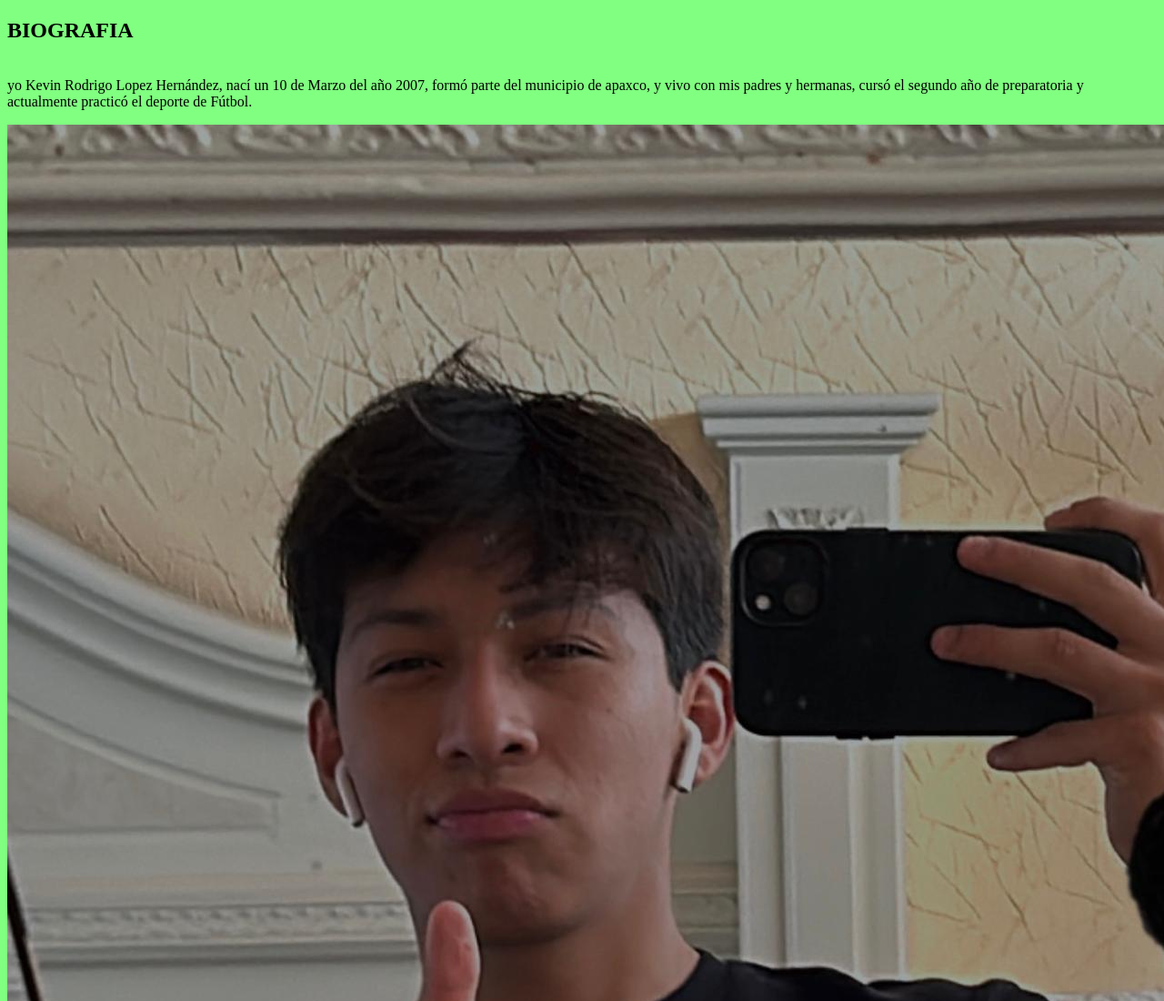
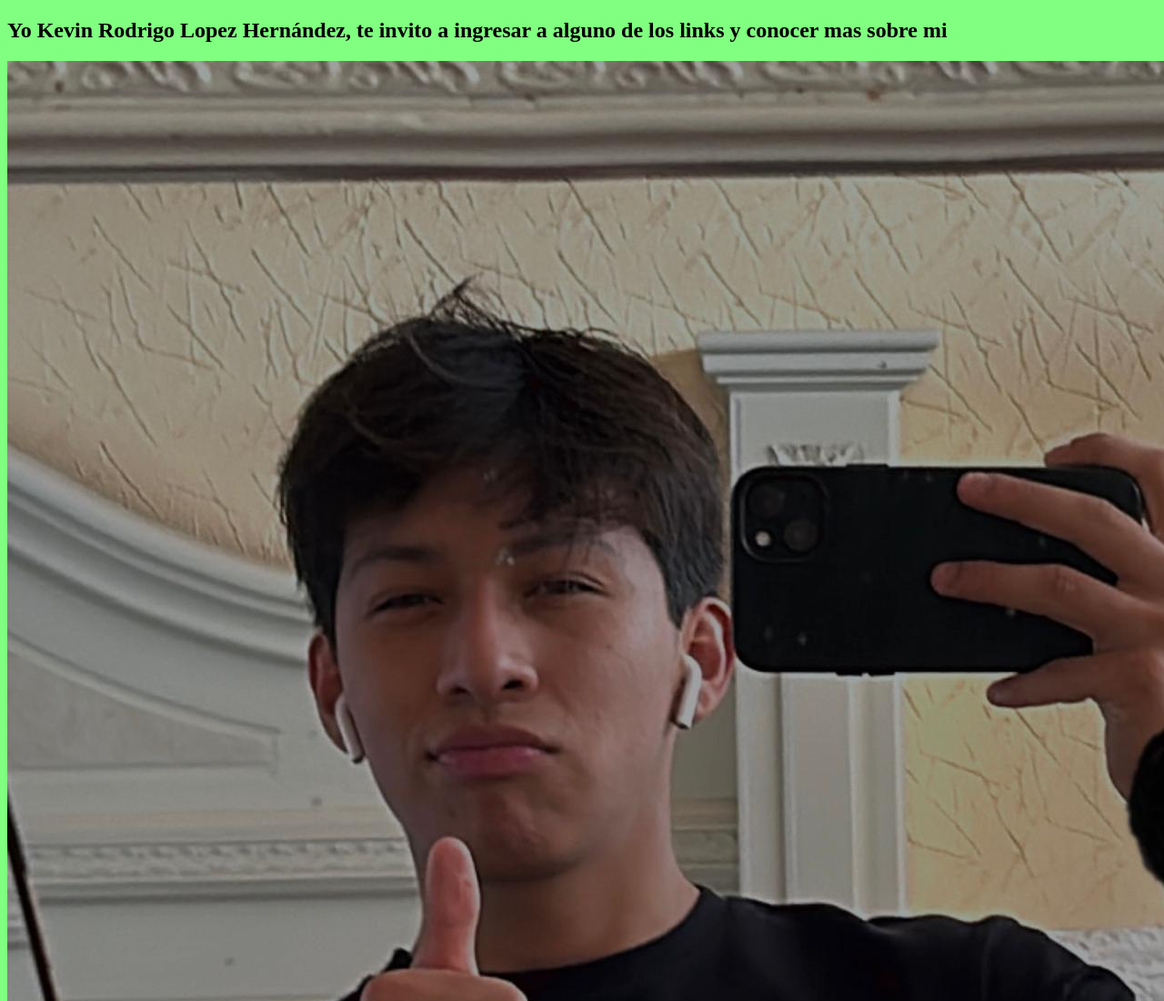
Before and after one commit to kevinRodriigo/kevin_proyecto, a plain HTML site: page index.html in a window 1280 px wide. Shown: the top 1100 px of the page at 91% size. Drawn offline with Linux system fonts and the light colour scheme.

Commit message:
Add files via upload

```diff
--- a/index.html
+++ b/index.html
@@ -11,9 +11,7 @@ body {
 </head>
 
 <body>
-<h2>BIOGRAFIA</h2>
-<p><br />
-  yo Kevin Rodrigo Lopez Hernández, nací un 10 de Marzo del  año 2007, formó parte del municipio de apaxco, y vivo con mis padres y  hermanas, cursó el segundo año de preparatoria y actualmente practicó el  deporte&nbsp;de&nbsp;Fútbol.</p>
+<h2>Yo Kevin Rodrigo Lopez Hernández, te invito a ingresar a alguno de los links y conocer mas sobre mi</h2>
 <p><img src="images/yo.jpg" width="1280" height="1250" /></p>
 <p><a href="index.html">inicio</a></p>
 <p><a href="html/biografia.html">biografia</a></p>
```
